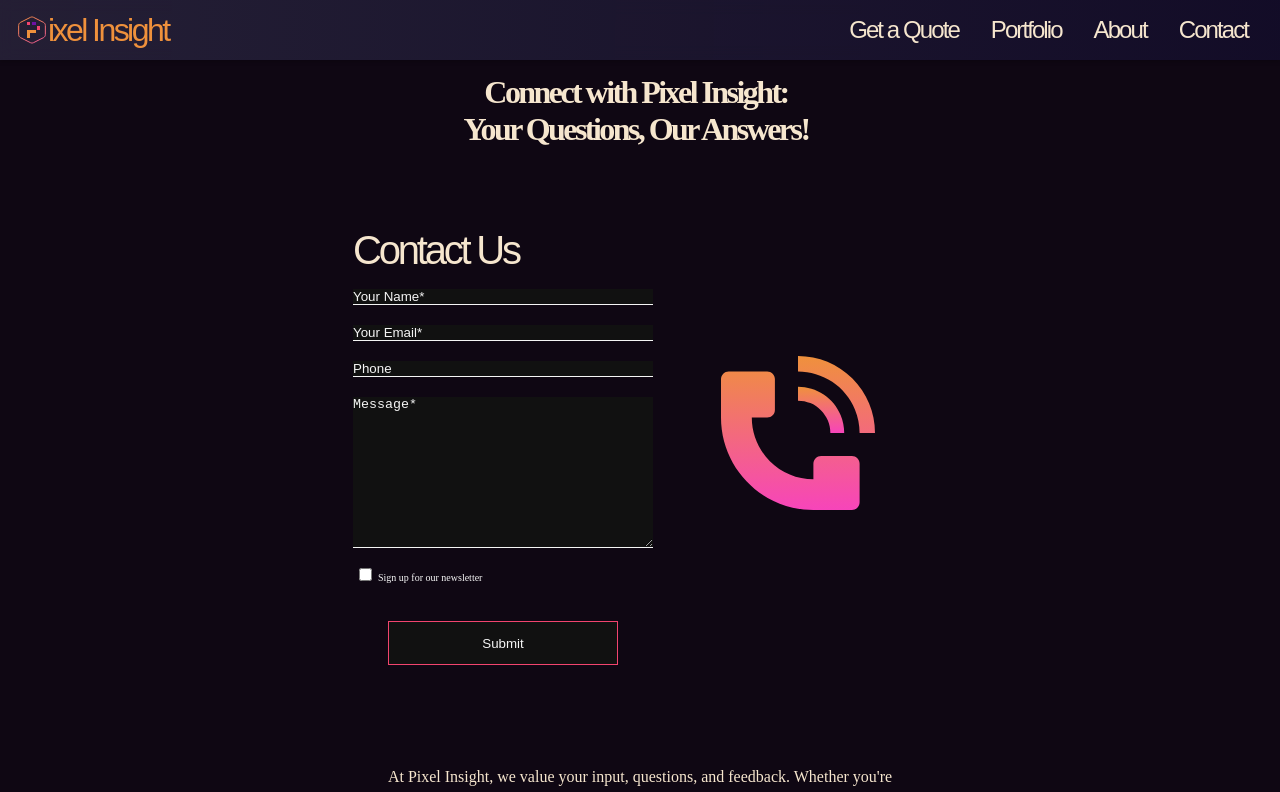
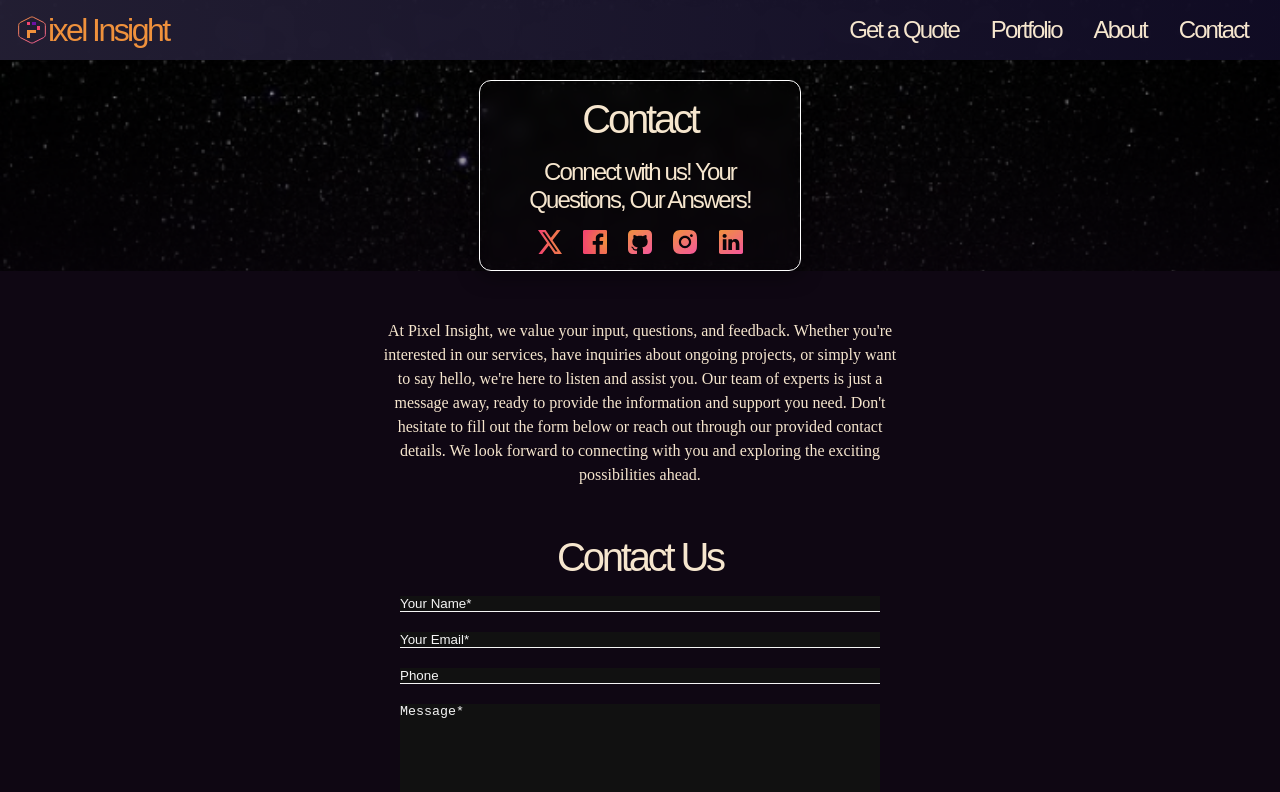
Before and after one commit to PixelInsight-AE/PixelInsight_Portfolio, a React (Vite) app: page /contact in a window 1280 px wide. Shown: the top 792 px of the page. Built offline with nearby package versions, Linux system fonts and the light colour scheme; a web font is replaced by a local one.

Commit message:
all but glass background

```diff
--- a/src/pages/Contact.jsx
+++ b/src/pages/Contact.jsx
@@ -34,22 +34,20 @@
       </Helmet>
       <Header />
       <div className="contact">
-        <div className="contact__top-wrapper">
-          <h1>Connect with Pixel Insight: Your Questions, Our Answers!</h1>
-          <img
-            className="contact__phone-mobile"
-            src="/assets/svg/phone.svg"
-            alt=""
-          />
+        <div className="contact__header-background">
+          <div className="contact__header">
+            <h1>Contact</h1>
+            <h2>Connect with us! Your Questions, Our Answers!</h2>
+            <section className="contact__social-media">
+              <img src="/assets/svg/twitter.svg" alt="" />
+              <img src="/assets/svg/facebook.svg" alt="" />
+              <img src="/assets/svg/github.svg" alt="" />
+              <img src="/assets/svg/instagram.svg" alt="" />
+              <img src="/assets/svg/linkedin.svg" alt="" />
+            </section>
+          </div>
         </div>
-        <div className="contact__form-wrapper">
-          <ContactForm />
-          <img
-            className="contact__phone-desktop"
-            src="/assets/svg/phone.svg"
-            alt=""
-          />
-        </div>
+
         <p className="contact__text">
           At Pixel Insight, we value your input, questions, and feedback.
           Whether you're interested in our services, have inquiries about
@@ -60,6 +58,7 @@
           We look forward to connecting with you and exploring the exciting
           possibilities ahead.
         </p>
+        <ContactForm />
         <GetAQuote />
         <Footer />
       </div>
--- a/src/pages/_Pages.scss
+++ b/src/pages/_Pages.scss
@@ -80,34 +80,49 @@
 }
 
 .contact {
-  padding-top: 4.2rem;
-  &__top-wrapper {
-    @include flex(row, center, center);
-    margin-bottom: 3.2rem;
+  @include flex(column, center, center);
+  &__header-background {
+    background-image: url("/assets/images/contact_background.png");
+    background-size: cover;
+    background-repeat: no-repeat;
+    width: 100vw;
+  }
+  &__header {
+    margin: auto;
+    margin-top: 8rem;
+    width: 285px;
+    @include flex(column, center, center);
+    border-radius: 1.2rem;
+    border: 1px solid var(--glass-stroke, #fff);
+    /* Glass/Blur */
+    box-shadow: 0px 4px 20px 0px rgba(0, 0, 0, 0.5);
+    backdrop-filter: blur(8px);
     h1 {
-      font-size: 2.4rem;
-      padding-top: 3.2rem;
-      max-width: 200px;
-      text-align: center;
-      margin-right: 0.8rem;
+      @include brand-1();
+      padding: 1.6rem 0;
+    }
+    h2 {
+      @include brand-3();
+      width: 260px;
     }
     img {
       @include size(68px, 68px);
     }
   }
-  &__phone-desktop {
-    display: none;
+
+  &__social-media {
+    width: 205px;
+    @include flex(row, space-between, center);
+    padding: 1.6rem 0;
+    img {
+      @include size(24px, 24px);
+    }
   }
 
   &__text {
-    font-size: 1.6rem;
-    line-height: 2.4rem;
-    margin-bottom: 3.2rem;
-    max-width: 286px;
-    text-align: center;
-    margin: auto;
-    padding-top: 4.8rem;
-    margin-bottom: 6rem;
+    @include body-2();
+    max-width: 232px;
+    margin-top: 4.8rem;
   }
 }
 
@@ -238,7 +253,14 @@
     @include margin-x(1.6rem);
   }
 }
-
+// @include media-breakpoint-up(sm) {
+//   .contact {
+//     input,
+//     text-area {
+//       width: 400px;
+//     }
+//   }
+// }
 @include media-breakpoint-up(md) {
   .home {
     .sub-hero-divider {
@@ -305,18 +327,14 @@
   }
 
   .contact {
-    &__top-wrapper {
-      h1 {
-        font-size: 3.2rem;
-        font-weight: 600;
-        letter-spacing: -0.256rem;
-        max-width: 350px;
+    &__header {
+      width: 320px;
+    }
+    form {
+      input,
+      textarea {
+        width: 600px;
       }
-    }
-
-    input,
-    textarea {
-      max-width: 300px;
     }
     &__phone-mobile {
       display: none;
@@ -332,6 +350,7 @@
     }
     &__text {
       max-width: 520px;
+      @include body-1();
     }
   }
 }
--- a/src/shared/_ContactForm.scss
+++ b/src/shared/_ContactForm.scss
@@ -3,7 +3,8 @@
   @include flex(column, center, center);
 
   form {
-    @include flex(column, flex-start, flex-start);
+    width: 800px;
+    @include flex(column, center, center);
     color: #f5f5f5;
 
     h2 {
@@ -37,13 +38,22 @@
   }
 }
 
-@include media-breakpoint-up(md) {
+@include media-breakpoint-up(sm) {
   .contact-form {
     form {
       input,
       textarea {
-        width: 480px;
+        width: 450px;
       }
+    }
+  }
+}
+
+@include media-breakpoint-up(md) {
+  .contact-form {
+    input,
+    textarea {
+      max-width: 480px;
     }
   }
 }
```
Also changed, not shown: public/assets/images/contact_background.png (added).
